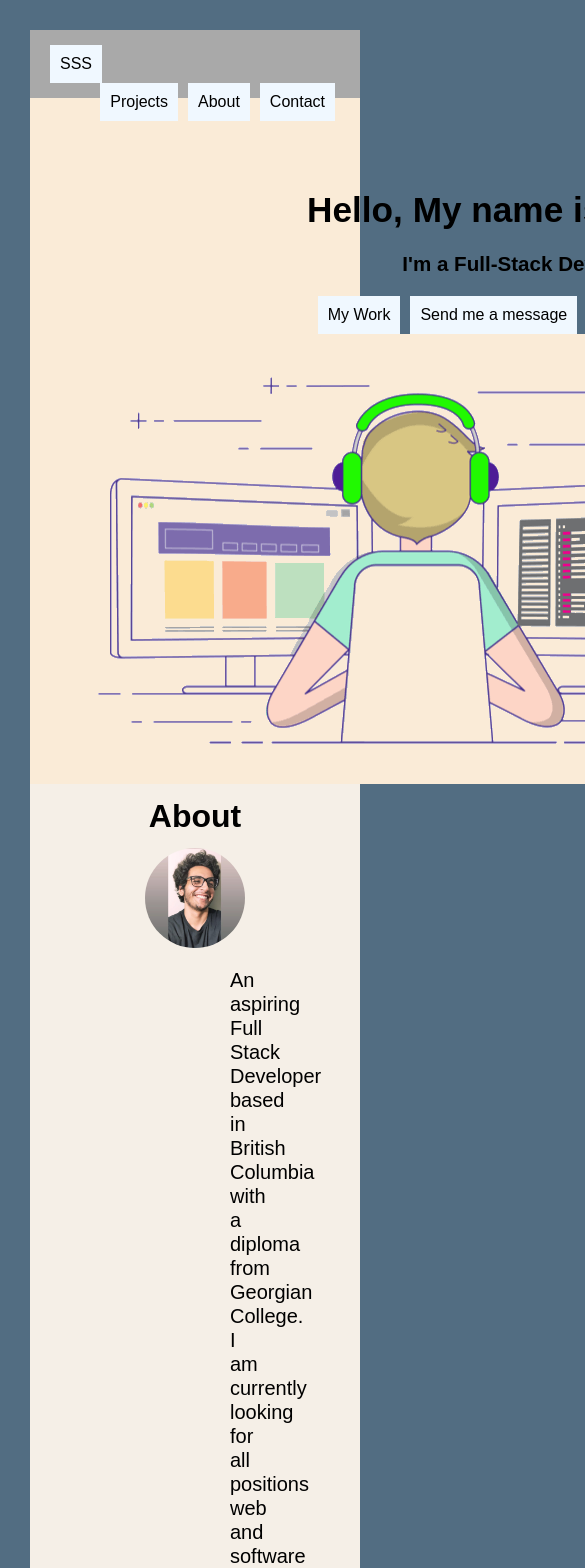
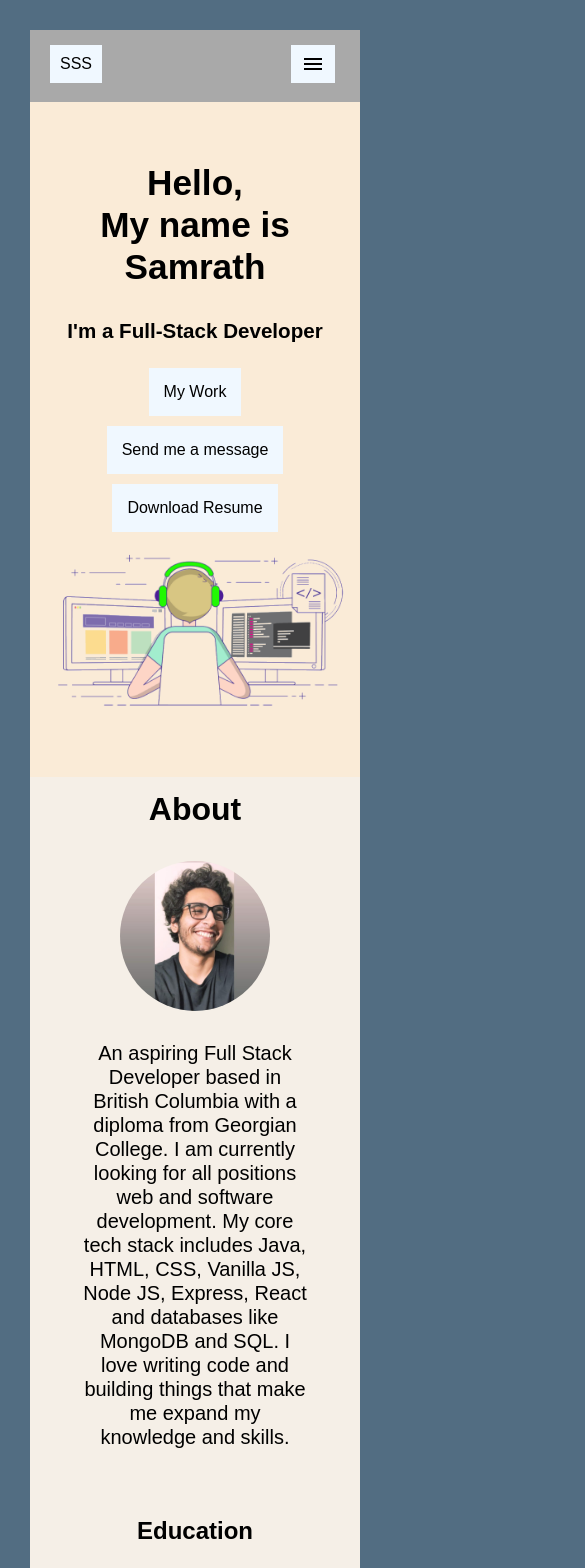
Before and after one commit to Samrath-SinghSaini/portfolio-website, a React (Vite) app: page / in a window 390 px wide. Shown: the top 1568 px of the page, 585 px wide, since content can reach past the window. Built offline with nearby package versions, Linux system fonts and the light colour scheme; a web font is replaced by a local one.

Commit message:
Added media queries to make website mobile responsive.

```diff
--- a/src/App.css
+++ b/src/App.css
@@ -19,6 +19,9 @@ p{
 }
 a{
   color:black
+}
+.secondary-heading{
+  font-family: 'Clash Display', sans-serif;
 }
 .heading{
   text-align: center;
@@ -42,6 +45,7 @@ a{
   width:100%;
   padding:15px 20px;
   box-sizing: border-box;
+  min-height:72px;
 }
 .header-btn{
   background-color:aliceblue;
@@ -61,6 +65,26 @@ a{
 .nav-btn{
   float: right;
   overflow: auto;
+}
+
+.nav-menu{
+  margin: -7px 0;
+  font-size: 26px;
+}
+.menu-div{
+  display: inline-block;
+}
+.dropdown-btn{
+  display: none;
+}
+.social-btn{
+  margin-top: -10px;
+  position: relative;
+  top: 5px;
+  font-size: x-large;
+}
+.menu-icon{
+  display: none;
 }
 /* Header shit */
 
@@ -84,7 +108,7 @@ a{
 
 }
 .main-content{
-  width:1000px;
+  width:100%;
   text-align: center;
   margin: auto;
   padding-top:80px;
@@ -96,6 +120,9 @@ a{
   margin: 0 auto;
   height:450px;
   width:800px;
+}
+.main-btn-div{
+  text-align: center;
 }
 .main-btn{
   background-color:aliceblue;
@@ -120,8 +147,8 @@ a{
   padding:20px 0;
 }
 .about-profile-img{
-  width:100px;
-  height:100px;
+  width:150px;
+  height:150px;
   border-radius: 50%;
   display: block;
   margin:0 auto;
@@ -179,7 +206,7 @@ a{
 
 }
 .project-img{
-  height:300px;
+  height:auto;
   width:500px;
   padding-left:10px;
 }
@@ -272,14 +299,17 @@ a{
 }
 .modal-heading{
   display: inline-block;
+  padding:20px 0;
+  margin: 0;
 }
 .close-modal-btn{
   border: none;
   background-color: #D8D9DA ;
-  position: relative;
-  top:5px;
   float: right;
   padding-right: 30px;
+  padding-top:20px;
+  margin-top:-15px;
+
 
 }
 .modal-body{
@@ -294,6 +324,7 @@ a{
 .modal-description{
   padding-right:10px;
 }
+
 .code-btn{
   background-color:aliceblue;
   border: none;
@@ -301,10 +332,14 @@ a{
   font-size: 16px;
   display: block;
 }
+.code-btn:hover{
+  background-color: #526D82;
+}
 .stack-div{
   display: inline-block;
   padding:5px;
   font-size: 16px;
+  padding-left:30px;
 
 }
 .stack-p{
@@ -319,3 +354,162 @@ a{
   margin-right:10px;
   margin-left:0;
 }
+.line-br{
+  display: none;
+}
+
+@media screen and (max-width:768px){
+  body{
+    word-break: break-word;
+  }
+  .splash-img{
+    max-width: 100%;
+    height: auto;
+  }
+  .main-content{
+    width:100%;
+  }
+  .header-btn{
+    display: none;
+  }
+  .nav-dropdown{
+    display: none;
+    padding: 10px;
+  }
+  .dropdown-btn{
+    display: block;
+    padding: 20px 100px;
+    width:100%;
+    font-size: 1.2rem;
+    word-break: keep-all;
+    margin-bottom:5%;
+  }
+  .menu-div{
+  }
+  .menu-icon{
+    display: inline-block;
+  }
+
+  .project-content{
+    flex-direction: column;
+  }
+
+  .project-img{
+    width:100%;
+    margin-top: 30px;
+    height: 400px;
+  }
+
+  /* */
+  .form-input{
+    width:40vw;
+    text-align: center;
+  }
+  .form-message{
+    text-align: center;
+  }
+
+  /* */
+  .about-profile-img{
+    width:150px;
+    height:150px;
+    margin-top: 20px;
+  }
+  .about-description{
+    padding:10px 50px;
+    text-align: center;
+
+  }
+  .current{
+    padding:5px;
+  }
+
+  /*Main content */
+
+  .main-content{
+    padding-top:40px;
+  }
+  .main-heading{
+    line-height: 120%;
+
+  }
+  .line-br{display: block;}
+}
+
+@media screen and (max-width:860px){
+  .splash-img{
+    max-width: 100%;
+    height: auto;
+
+  }
+  .main-btn-div{
+    display: flex;
+    flex-direction: column;
+  }
+  .main-btn{
+    margin: 5px auto;
+    padding:15px;
+  }
+
+}
+
+
+@media screen and (max-width:320px){
+  .form-input{
+    margin:10px auto;
+    width:90%;
+  }
+  .skill-container{
+    padding:0;
+  }
+  .dropdown-btn{
+    padding: 6vw 1.1vh;
+    margin-bottom:5%;
+  }
+}
+
+@media screen and (max-width:392px) and  (min-width:320px){
+
+  .dropdown-btn{
+    padding: 6vw 1.1vh;
+    margin-bottom:5%;
+  }
+}
+
+@media screen and (max-width:1050px){
+  .modal-content{
+    width:50%;
+    height:80%;
+    overflow-y: auto;
+    text-align: center;
+  }
+  .modal-body{
+    flex-direction: column;
+
+  }
+  .modal-img{
+    width:100%;
+    margin-top:20px;
+    padding-left: 0;
+    height: auto;
+  }
+  .modal-title{
+    padding:0 10px;
+    display: flex;
+    justify-content: space-between;
+
+  }
+  .close-modal-btn{
+    padding-right:0;
+  }
+  .code-btn{
+    display: inline-block;
+  }
+  .stack-div{
+    padding-left: 0;
+  }
+  .stack{
+    display: block;
+    margin-bottom: 10px;
+  }
+}
--- a/src/Components/About.jsx
+++ b/src/Components/About.jsx
@@ -11,7 +11,7 @@ function About() {
       </p>
       </div>
       <div className="education-container">
-        <h2>Education</h2>
+        <h2 className="secondary-heading">Education</h2>
         <div className="program-div">
         <h3 className="program-text">Computer Programmer Diploma</h3>
         <p className="program-text">January 2020 - January 2022</p>
@@ -19,7 +19,7 @@ function About() {
         </div>
 
       </div>
-      <h2 className="heading">Skills</h2>
+      <h2 className="heading secondary-heading">Skills</h2>
       <div className="skill-container">
 
       <Skill skill='Java' src='./images/java.png'/>
@@ -35,8 +35,8 @@ function About() {
       <Skill skill='Git' src='./images/git.png'/>
       </div>
       <div className="current-container">
-      <h2 className="current">Currently: </h2>
-      <p className="current">I am completing the MERN stack, taking Harvard's CS50 course, grinding leetcode and probably having a coffee.</p>
+      <h2 className="current secondary-heading">Currently: </h2>
+      <p className="current">I am making new projects with the MERN stack, taking Harvard's CS50 course, grinding leetcode and probably having a coffee.</p>
       </div>
     </div>
   );
--- a/src/Components/Header.jsx
+++ b/src/Components/Header.jsx
@@ -1,20 +1,39 @@
-import React from "react";
+import React, {useState} from "react";
 import GitHubIcon from "@mui/icons-material/GitHub";
+import LinkedInIcon from '@mui/icons-material/LinkedIn';
+import MenuIcon from '@mui/icons-material/Menu';
+const Header = React.forwardRef((props, ref)=> {
+  const [menu, showMenu]=useState(false)
+  const [projectRef, aboutRef, contactRef] = ref
+  let iconStyles = {'margin-top': '-10px',
+    'position': 'relative',
+    'top': '5px',
+    'font-size': 'x-large'}
 
-const Header = React.forwardRef((props, ref)=> {
-  const [projectRef, aboutRef, contactRef] = ref
-
+    function setMenu(){
+      !menu ? showMenu(true) : showMenu(false)
+    }
   return (
     <div className="header-main">
-      <button className="header-btn header-icon">SSS</button>
+      <button className="header-btn header-icon menu-icon" onClick={()=>{window.location.href='/'}}>SSS</button>
+      <button className="header-btn " onClick={()=>{window.open('https://github.com/Samrath-SinghSaini')}}><GitHubIcon className="social-btn"/></button>
+      <button className="header-btn " onClick={()=>{window.open('https://www.linkedin.com/in/samrath-singh-saini-b50508200/')}}><LinkedInIcon className="social-btn"/></button>
       <div className="nav-btn">
         <button className="header-btn" onClick={()=>{props.scrollToComponent(projectRef)}}>Projects</button>
         <button className="header-btn" onClick={()=>{props.scrollToComponent(aboutRef)}}>About</button>
         <button className="header-btn contact-btn" onClick={()=>{props.scrollToComponent(contactRef)}}>Contact</button>
+        <div className="menu-div"><button className="header-btn menu-icon"onClick={setMenu}><MenuIcon className="nav-menu"/></button></div>
+
+
         {/* <button className="header-btn git-icon">
           <GitHubIcon />
         </button> */}
       </div>
+      <div className="nav-dropdown" style={menu ?{display:'block'}:{display:'none'}}>
+          <button className="dropdown-btn">LinkedIn</button>
+          <button className="dropdown-btn">GitHub</button>
+          <button className="dropdown-btn">Contact</button>
+        </div>
     </div>
   );
 })
--- a/src/Components/Main.jsx
+++ b/src/Components/Main.jsx
@@ -5,8 +5,9 @@ const Main = React.forwardRef(function Main(props, ref) {
   return (
     <div className="main-div">
       <div className="main-content">
-        <h1 className="main-heading">Hello, My name is Samrath</h1>
+        <h1 className="main-heading">Hello, <br className="line-br"></br>My name is Samrath</h1>
         <h3 className="main-description">I'm a Full-Stack Developer</h3>
+        <div className="main-btn-div">
         <button
           className="main-btn"
           onClick={() => {
@@ -20,6 +21,7 @@ const Main = React.forwardRef(function Main(props, ref) {
         >Send me a message
         </button>
         <button className="main-btn" onClick={()=>window.open("https://drive.google.com/file/d/1dobAFT9yBx3MEvKblNzR7WSxDPC6Veap/view?usp=sharing",'_blank')}>Download Resume</button>
+        </div>
       </div>
       <img src="./images/mainImg.png" className="splash-img"></img>
     </div>
--- a/src/Components/Modals/ProjectModal.jsx
+++ b/src/Components/Modals/ProjectModal.jsx
@@ -14,7 +14,7 @@ function ProjectModal(props) {
         <div className="modal-body">
           <div className="modal-description">
             <p>{props.description}</p>
-            <button className="code-btn">Source Code</button>
+            <button className="code-btn" onClick={()=>{window.open('https://github.com/Samrath-SinghSaini', '_blank')}}>Source Code</button>
           </div>
           <img
               src={props.src}
--- a/src/Components/ProjectTile.jsx
+++ b/src/Components/ProjectTile.jsx
@@ -10,7 +10,7 @@ function ProjectTile(props){
 
 return <div className="project-content">
 <div className="project-description">
-  <h2 className="project-name">{props.title}</h2>
+  <h2 className="project-name secondary-heading">{props.title}</h2>
   <p>{props.description}</p>
   <button className="project-btn button" onClick={showModal}>Learn More</button>
 </div>
```
Also changed, not shown: vite.config.js.timestamp-1691079260588-52fc26d28edfa.mjs (added, +10 -0 lines).
